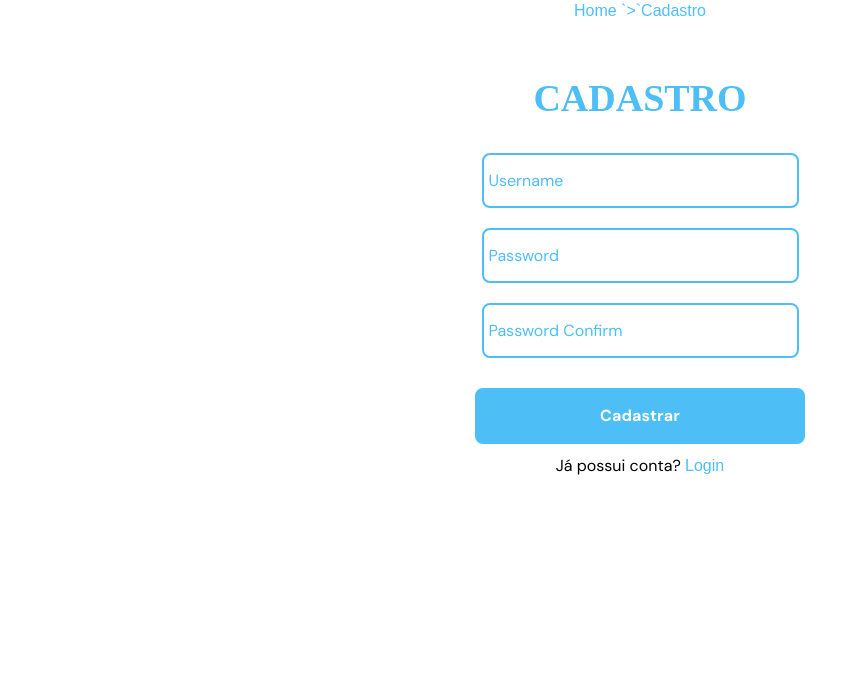
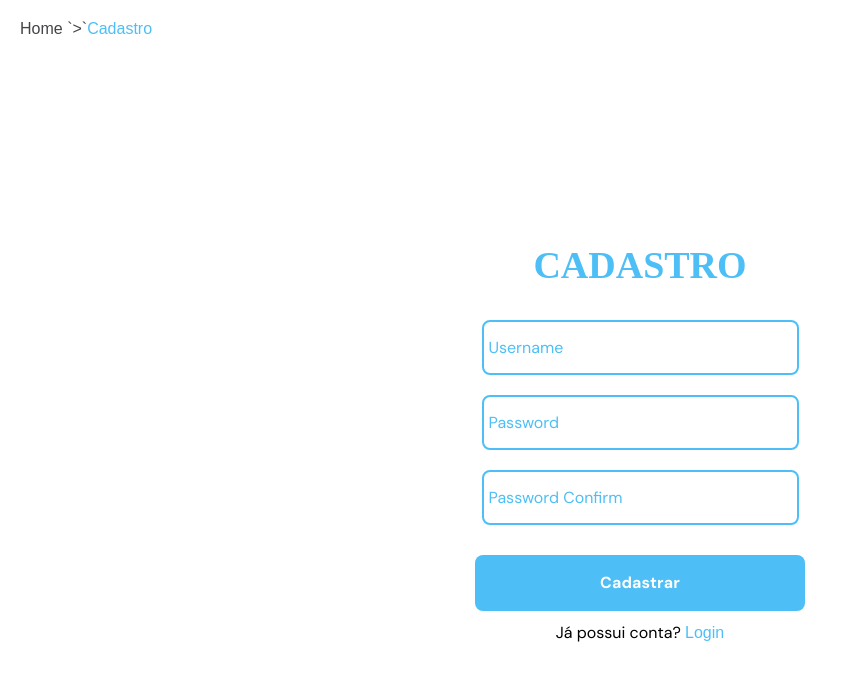
Before and after one commit to LucasRocha2308/Sentila, a React (Create React App) app: page / in a window 1280 px wide. Shown: the top 680 px of the page, without its empty margins (0-847 px from the left). Built offline with nearby package versions, Linux system fonts and the light colour scheme; a web font is replaced by a local one.

Commit message:
fix: ajuste na parte inicial da tela de registro

```diff
--- a/src/pages/Register/index.tsx
+++ b/src/pages/Register/index.tsx
@@ -47,13 +47,18 @@ const Register = () => {
   };
 
   return (
+    <>
+      <p style={{ marginTop: 20, marginLeft: 20 }}>
+        <a href="home" style={{ color: "#444548" }}>
+          Home `{">"}`
+        </a>
+        <a href="register" style={{ color: " #4DBFF6" }}>
+          Cadastro
+        </a>
+      </p>
+
       <ContainerFormAll>
         <ContainerRegister>
-        <a href="home">
-          <span>
-            Home <a href="register"> `{">"}`Cadastro </a>
-          </span>
-        </a>
           <ContainerForm>
             <form onSubmit={handleSubmit(onSubmitFunction)}>
               <h2>CADASTRO</h2>
@@ -92,6 +97,7 @@ const Register = () => {
           </ContainerForm>
         </ContainerRegister>
       </ContainerFormAll>
+    </>
   );
 };
 export default Register;
--- a/src/pages/Register/style.ts
+++ b/src/pages/Register/style.ts
@@ -1,28 +1,22 @@
 import styled from "styled-components";
-import { Link } from "react-router-dom";
+// import { Link } from "react-router-dom";
+
 export const ContainerFormAll = styled.div`
   display: flex;
   flex-direction: column;
   justify-content: center;
   align-items: center;
   text-align: center;
-
+  min-height: 100vh;
   @media (min-width: 571px) {
     flex-direction: row;
   }
 `;
-export const NavLink = styled(Link)`
-  margin: 10px auto;
-  width: 120px;
-  font-size: 18px;
-`;
+
 export const ContainerRegister = styled.div`
   width: 100%;
-
-  a {
-    color: var(--light-blue);
-    align-self: left;
-  }
+  justify-content: center;
+  align-items: center;
 `;
 
 export const ContainerForm = styled.div`
@@ -33,7 +27,6 @@ export const ContainerForm = styled.div`
   align-items: center;
   margin: 0 auto;
   padding: 10px;
-  background: var(--green-header);
 
   @media (min-width: 520px) {
     width: 75%;
```
Lines whose indentation alone changed are shown as unchanged.
